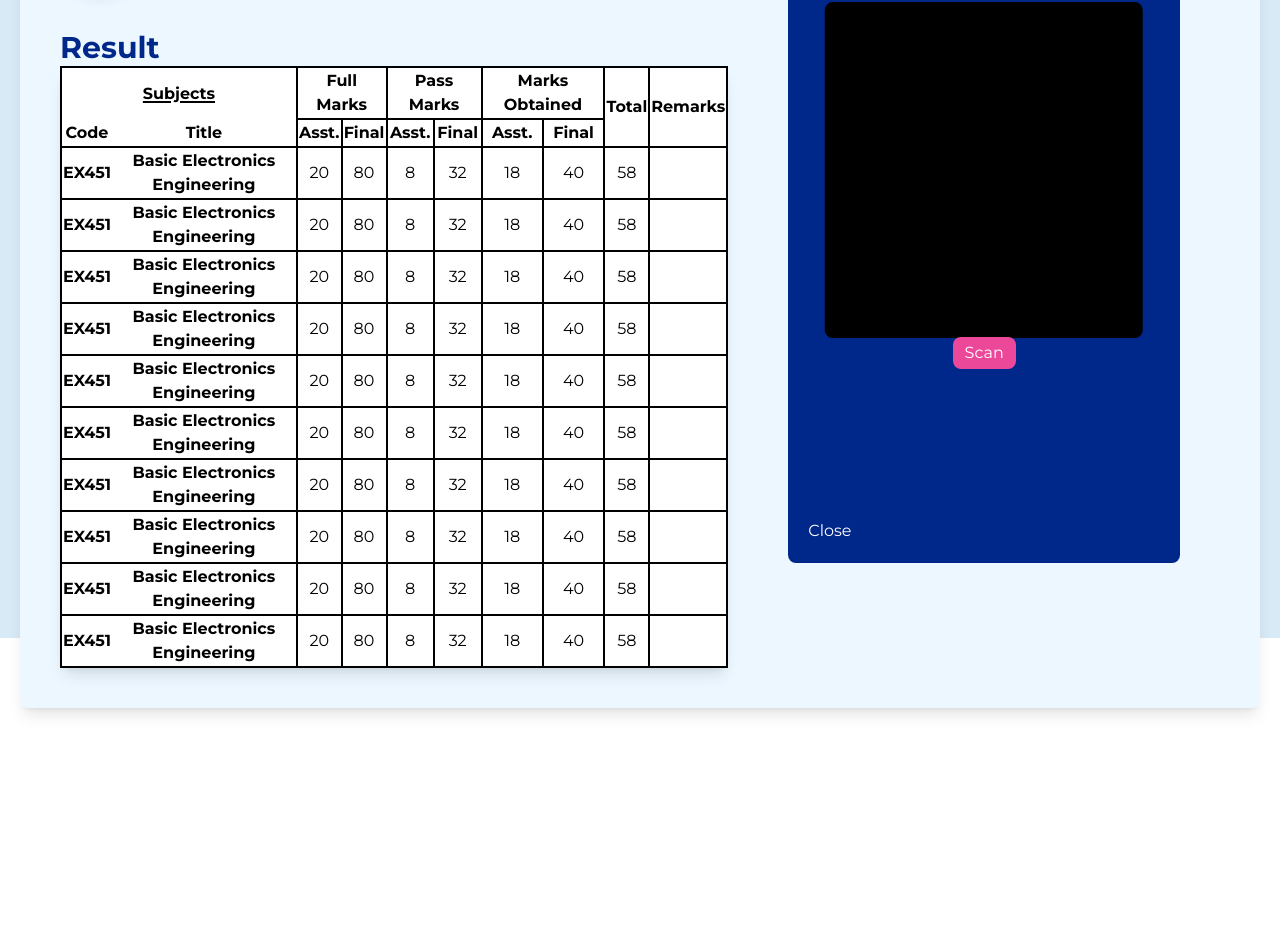
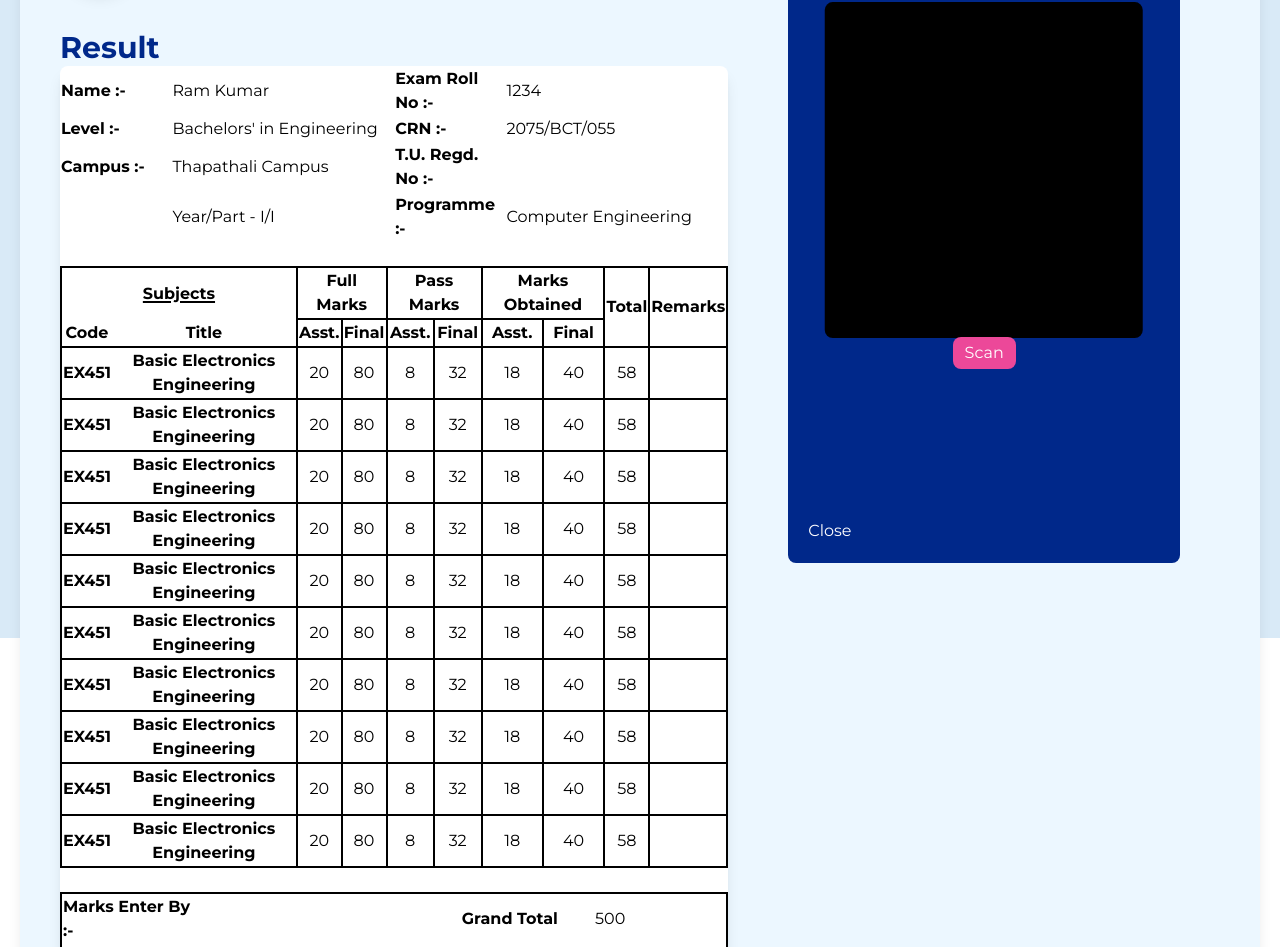
Before and after one commit to SumitShrestha11/ResultProcessing, a React (Create React App) app: page / in a window 1280 px wide. Shown: the part 162-1109 px from the top of the page. Before the commit the page ends 902 px from the top, so only its background shows below. Built offline with nearby package versions, Linux system fonts and the light colour scheme; no server answers.

Commit message:
Added Information in Table

```diff
--- a/src/components/Result/index.jsx
+++ b/src/components/Result/index.jsx
@@ -3,14 +3,41 @@ import React from 'react'
 const Result = () => {
     return (
         <div className='bg-white rounded-lg shadow-lg'>
-            <table className="border-2 border-black text-center">
+            <table className="text-left w-full">
                 <tr>
-                    <th className="border-2 border-black border-b-0 w-1/3 underline underline-offset-2 decoration-2" colspan="2">Subjects</th>
-                    <th className="border-2 border-black" colspan="2">Full Marks</th>
-                    <th className="border-2 border-black" colspan="2">Pass Marks</th>
-                    <th className="border-2 border-black" colspan="2">Marks Obtained</th>
-                    <th className="border-2 border-black" rowspan="2">Total</th>
-                    <th className="border-2 border-black" rowspan="2">Remarks</th>
+                    <th className="w-1/6">Name :-</th>
+                    <td className="w-2/6">Ram Kumar</td>
+                    <th className="w-1/6">Exam Roll No :-</th>
+                    <td className="w-2/6">1234</td>
+                </tr>
+                <tr>
+                    <th className="w-1/6">Level :-</th>
+                    <td className="w-2/6">Bachelors' in Engineering</td>
+                    <th className="w-1/6">CRN :-</th>
+                    <td className="w-2/6">2075/BCT/055</td>
+                </tr>
+                <tr>
+                    <th className="w-1/6">Campus :-</th>
+                    <td className="w-2/6">Thapathali Campus</td>
+                    <th className="w-1/6">T.U. Regd. No :-</th>
+                    <td className="w-2/6"></td>
+                </tr>
+                <tr>
+                    <th className="w-1/6"></th>
+                    <td className="w-2/6">Year/Part - I/I</td>
+                    <th className="w-1/6">Programme :-</th>
+                    <td className="w-2/6">Computer Engineering</td>
+                </tr>
+            </table>
+            <br></br>
+            <table className="border-2 border-black text-center w-full">
+                <tr>
+                    <th className="border-2 border-black border-b-0 w-1/3 underline underline-offset-2 decoration-2" colSpan="2">Subjects</th>
+                    <th className="border-2 border-black" colSpan="2">Full Marks</th>
+                    <th className="border-2 border-black" colSpan="2">Pass Marks</th>
+                    <th className="border-2 border-black" colSpan="2">Marks Obtained</th>
+                    <th className="border-2 border-black" rowSpan="2">Total</th>
+                    <th className="border-2 border-black" rowSpan="2">Remarks</th>
                 </tr>
                 <tr>
                     <th className="border-2 border-black border-r-0 border-t-0">Code</th>
@@ -143,6 +170,27 @@ const Result = () => {
                     <td className="border-2 border-black"></td>
                 </tr>
             </table>
+            <br></br>
+            <table className=" border-2 border-black text-left w-full">
+                <tr>
+                    <th className="w-1/6">Marks Enter By :-</th>
+                    <td className="w-2/6"></td>
+                    <th className="w-1/6">Grand Total</th>
+                    <td className="w-1/6">500</td>
+                </tr>
+                <tr>
+                    <th className="w-1/6">Verified By :-</th>
+                    <td className="w-2/6"></td>
+                    <th className="w-1/6">Result</th>
+                    <td className="w-1/6">Passed</td>
+                </tr>
+                <tr>
+                    <th className="w-1/6">Date :-</th>
+                    <td className="w-2/6">10 JAN 2022</td>
+                    <th className="w-1/6"></th>
+                    <td className="w-1/6"></td>
+                </tr>
+            </table>
         </div>
     )
 }
```
